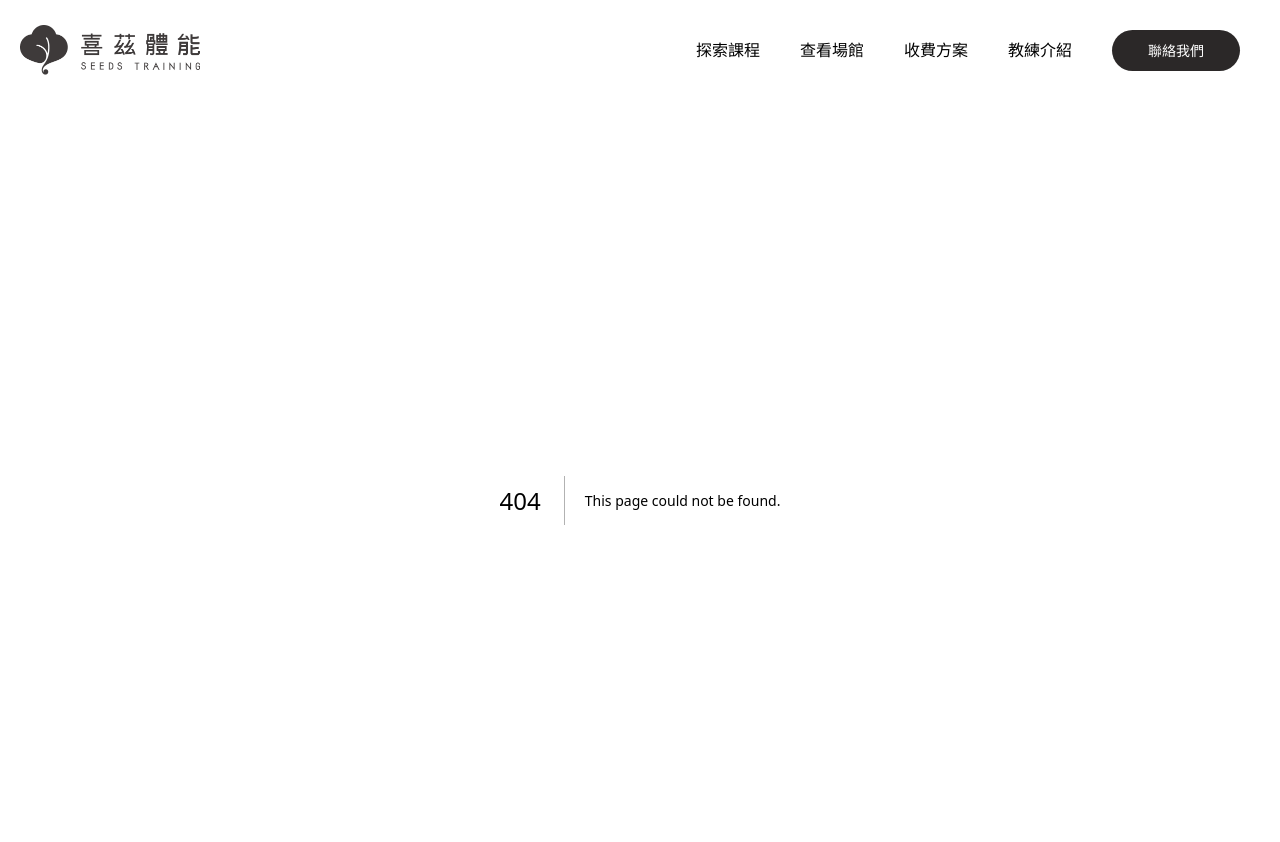
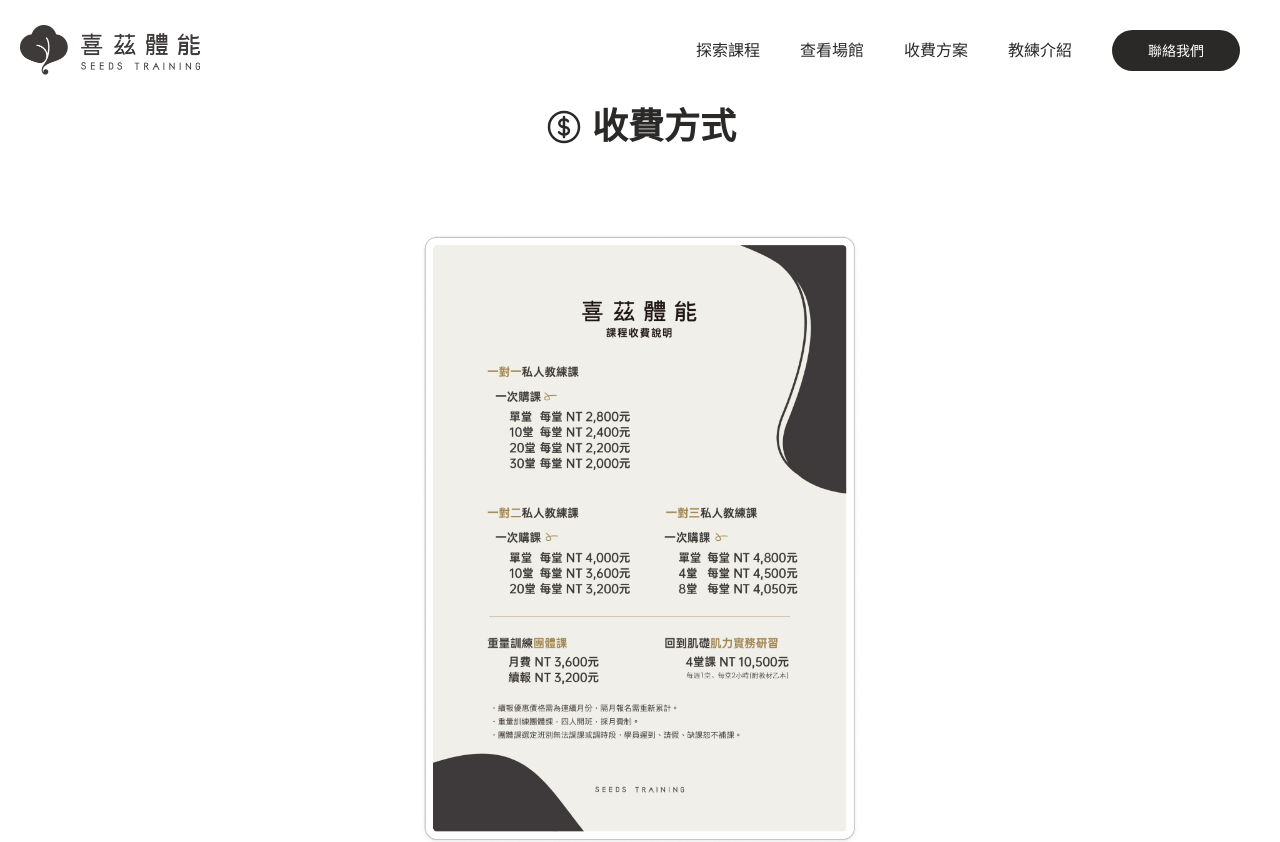
Before and after one commit to rraiy/seeds, a Next.js app: page /fee in a window 1280 px wide. Before the commit this address had no page. Shown: the top 842 px of the page. Built offline with nearby package versions, Linux system fonts and the light colour scheme; a web font is replaced by a local one.

Commit message:
ui: add fee page

```diff
--- a/app/constants/content/header.ts
+++ b/app/constants/content/header.ts
@@ -21,7 +21,7 @@
   },
   {
     label: '收費方案',
-    href: '#',
+    href: '/fee',
   },
   {
     label: '教練介紹',
--- /dev/null
+++ b/app/fee/page.tsx
@@ -0,0 +1,16 @@
+import Image from 'next/image';
+import { HiOutlineCurrencyDollar } from 'react-icons/hi2';
+
+const FeePage = () => {
+  return (
+    <div className="w-[990px] flex flex-col items-center tablet:w-screen">
+      <div className="flex items-center mb-20 tablet:flex-col tablet:mb-10">
+        <HiOutlineCurrencyDollar className="w-[40px] h-[40px] tablet:w-[40px]" />
+        <h2 className="section-title mb-0 ml-2 mobile:text-[28px]">收費方式</h2>
+      </div>
+      <Image src="/images/fee.jpg" width={440} height={625} alt="喜茲體能費用" />
+    </div>
+  );
+};
+
+export default FeePage;
--- a/app/page.tsx
+++ b/app/page.tsx
@@ -17,7 +17,7 @@
     <div
       className={clsx(
         styles.container,
-        'relative [&>*]:mb-60 last:mb-0 desktop:w-screen desktop:[&>*]:mb-20 table:[&>*]:mb-6',
+        'relative [&>*]:mb-40 last:mb-0 desktop:w-screen desktop:[&>*]:mb-20 table:[&>*]:mb-6',
       )}
     >
       <div className="fill-container w-screen mt-[-120px] mobile:mt-[-80px] mobile:min-h-[50vh]">
```
Also changed, not shown: public/images/fee.jpg (added).
